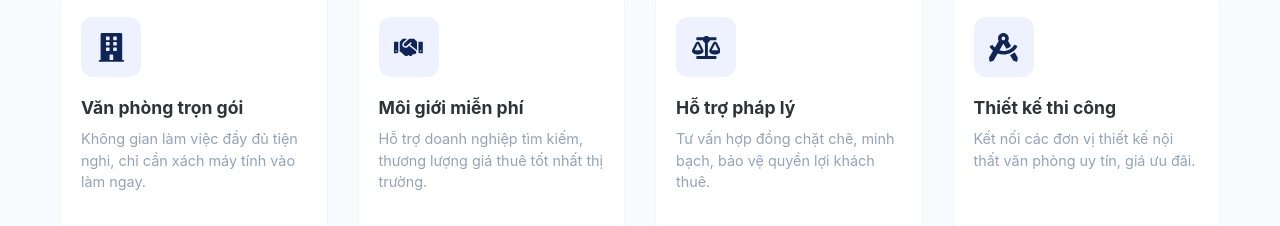
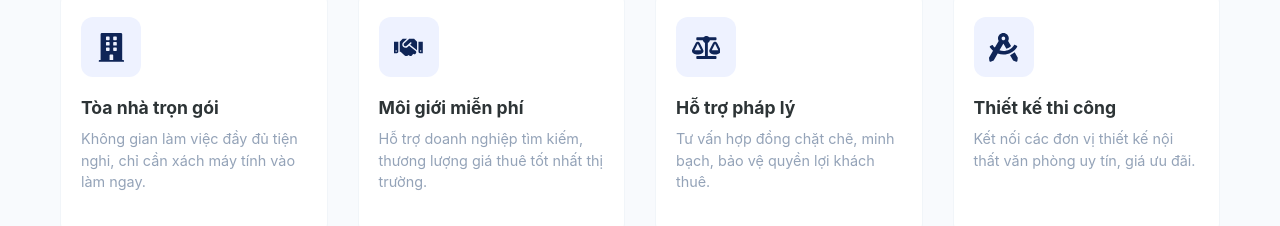
Before and after one commit to DoanTTung1/FE_BuildingManagers, a React (Create React App) app: page / in a window 1280 px wide. Shown: the part 2533-2759 px from the top of the page. Built offline with nearby package versions, Linux system fonts and the light colour scheme; no server answers.

Commit message:
Cap nhat hinh anh

```diff
--- a/src/components/HomePage.jsx
+++ b/src/components/HomePage.jsx
@@ -13,12 +13,12 @@ const HERO_IMAGES = [
 const POPULAR_DISTRICTS = [
     { id: 'QUAN_1', name: 'Quận 1 - Trung Tâm', desc: 'Trái tim tài chính sầm uất', img: 'https://images.unsplash.com/photo-1555993539-1732b0258235?auto=format&fit=crop&w=800&q=80', count: 120, size: 'large' },
     { id: 'QUAN_2', name: 'Thủ Thiêm (Q2)', desc: 'Khu đô thị mới hiện đại', img: 'https://images.unsplash.com/photo-1565557623262-b51c2513a641?auto=format&fit=crop&w=600&q=80', count: 45, size: 'small' },
-    { id: 'QUAN_3', name: 'Quận 3', desc: 'Không gian xanh, biệt thự cổ', img: 'https://images.unsplash.com/photo-1595156382902-14818c3093b1?auto=format&fit=crop&w=600&q=80', count: 85, size: 'medium' },
-    { id: 'QUAN_PHU_NHUAN', name: 'Phú Nhuận', desc: 'Cửa ngõ sân bay', img: 'https://images.unsplash.com/photo-1580587771525-78b9dba3b91d?auto=format&fit=crop&w=600&q=80', count: 32, size: 'small' },
+    { id: 'QUAN_3', name: 'Quận 3', desc: 'Không gian xanh, biệt thự cổ', img: 'https://khonggianxanh.com/wp-content/uploads/2023/04/kien-truc-biet-thu-xanh-2.jpg', count: 85, size: 'medium' },
+    { id: 'QUAN_PHU_NHUAN', name: 'Phú Nhuận', desc: 'Cửa ngõ sân bay', img: 'https://datxanhkhudong.vn/wp-content/uploads/2021/06/can-ho-chung-cu-nhu-cau-tang-cao-2021.jpg', count: 32, size: 'small' },
 ];
 
 const SERVICES = [
-    { icon: <FaBuilding />, title: "Văn phòng trọn gói", desc: "Không gian làm việc đầy đủ tiện nghi, chỉ cần xách máy tính vào làm ngay." },
+    { icon: <FaBuilding />, title: "Tòa nhà trọn gói", desc: "Không gian làm việc đầy đủ tiện nghi, chỉ cần xách máy tính vào làm ngay." },
     { icon: <FaHandshake />, title: "Môi giới miễn phí", desc: "Hỗ trợ doanh nghiệp tìm kiếm, thương lượng giá thuê tốt nhất thị trường." },
     { icon: <FaBalanceScale />, title: "Hỗ trợ pháp lý", desc: "Tư vấn hợp đồng chặt chẽ, minh bạch, bảo vệ quyền lợi khách thuê." },
     { icon: <FaDraftingCompass />, title: "Thiết kế thi công", desc: "Kết nối các đơn vị thiết kế nội thất văn phòng uy tín, giá ưu đãi." },
```
